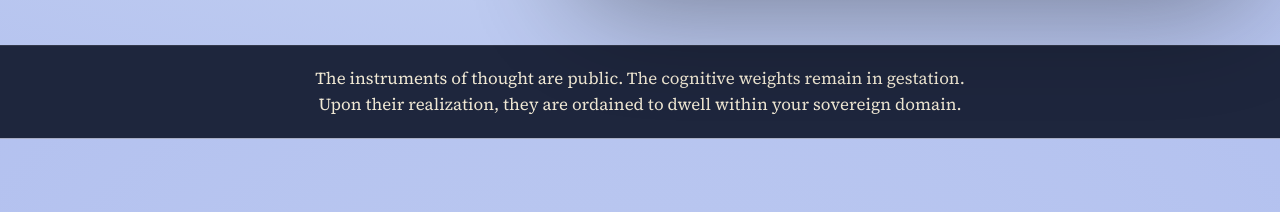
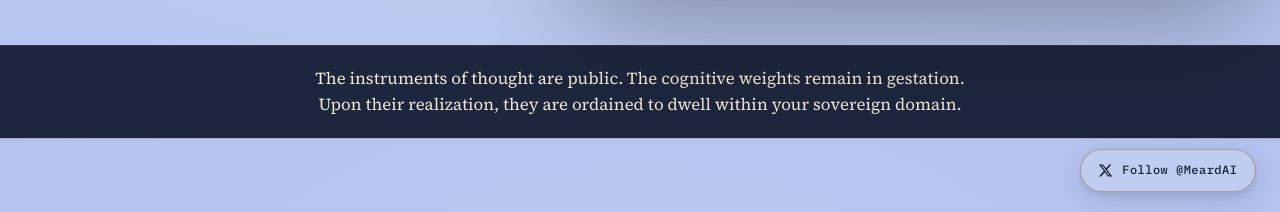
Before and after one commit to Dreamstick9/meard-website, a website built with Vite: page index.html in a window 1280 px wide. Shown: the part 584-796 px from the top of the page. Built offline with nearby package versions, Linux system fonts and the light colour scheme.

Commit message:
Add sticky X (Twitter) follow floating corner button linking to @MeardAI

```diff
--- a/index.html
+++ b/index.html
@@ -228,6 +228,20 @@
       </article>
     </main>
 
+    <!-- Sticky X (Twitter) Follow Floating Button -->
+    <a
+      href="https://x.com/MeardAI"
+      target="_blank"
+      rel="noopener noreferrer"
+      class="sticky-x-btn"
+      aria-label="Follow Meard AI on X"
+    >
+      <svg class="x-icon" viewBox="0 0 24 24" width="15" height="15" aria-hidden="true" fill="currentColor">
+        <path d="M18.244 2.25h3.308l-7.227 8.26 8.502 11.24H16.17l-5.214-6.817L4.99 21.75H1.68l7.73-8.835L1.254 2.25H8.08l4.713 6.231zm-1.161 17.52h1.833L7.084 4.126H5.117z"/>
+      </svg>
+      <span>Follow @MeardAI</span>
+    </a>
+
     <script type="module" src="/src/main.js"></script>
   </body>
 </html>
--- a/src/style.css
+++ b/src/style.css
@@ -628,6 +628,57 @@ a {
   color: color-mix(in srgb, var(--color-gold-weft) 45%, var(--color-silk-muted));
 }
 
+/* Sticky X (Twitter) Corner Button */
+.sticky-x-btn {
+  position: fixed;
+  bottom: 1.5rem;
+  right: 1.5rem;
+  z-index: 100;
+  display: inline-flex;
+  align-items: center;
+  gap: 0.55rem;
+  padding: 0.65rem 1.1rem;
+  background: color-mix(in srgb, var(--color-midnight-silk) 90%, #ffffff 10%);
+  border: 1px solid rgba(104, 74, 0, 0.35);
+  border-radius: 9999px;
+  color: var(--color-silk-text);
+  font-family: var(--font-ledger);
+  font-size: 0.75rem;
+  font-weight: 500;
+  letter-spacing: 0.04em;
+  text-decoration: none;
+  box-shadow: 0 8px 24px rgba(24, 32, 53, 0.15), 0 2px 6px rgba(0, 0, 0, 0.08);
+  backdrop-filter: blur(10px);
+  -webkit-backdrop-filter: blur(10px);
+  transition: transform 0.2s ease, background 0.2s ease, border-color 0.2s ease, color 0.2s ease, box-shadow 0.2s ease;
+}
+
+.sticky-x-btn:hover {
+  transform: translateY(-2px);
+  background: var(--color-gold-weft);
+  border-color: var(--color-gold-weft-soft);
+  color: #ffffff;
+  box-shadow: 0 12px 28px rgba(104, 74, 0, 0.28);
+}
+
+.sticky-x-btn .x-icon {
+  flex-shrink: 0;
+  transition: transform 0.2s ease;
+}
+
+.sticky-x-btn:hover .x-icon {
+  transform: scale(1.1);
+}
+
+@media (max-width: 640px) {
+  .sticky-x-btn {
+    bottom: 1rem;
+    right: 1rem;
+    padding: 0.55rem 0.9rem;
+    font-size: 0.7rem;
+  }
+}
+
 @media (prefers-reduced-motion: reduce) {
   html {
     scroll-behavior: auto;
```
